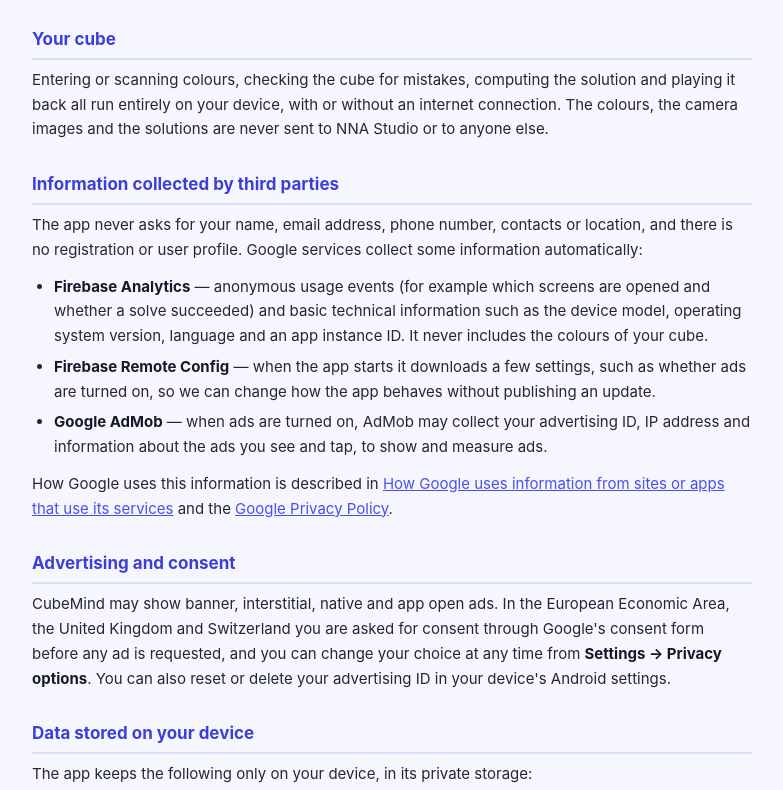
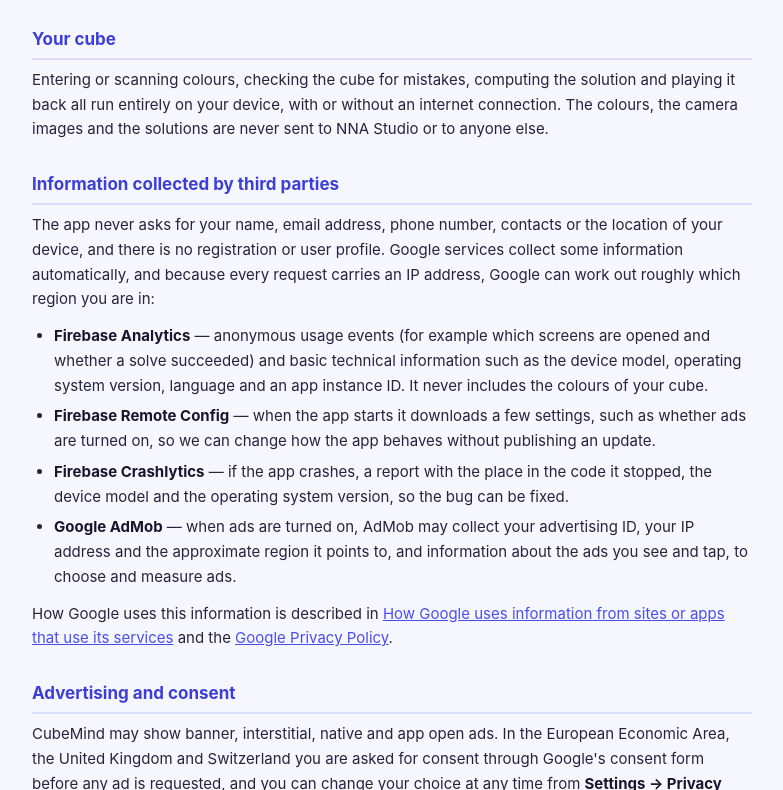
Before and after one commit to anhngocnguyen1034/privacy-policy, a plain HTML site: page cubemind/index.html in a window 1280 px wide. Shown: the part 404-1194 px from the top of the page, without its empty margins (248-1031 px from the left). Drawn offline with Linux system fonts and the light colour scheme.

Commit message:
CubeMind: policy now covers approximate location and crash reports
Keeps the hosted page identical to the one inside the app, which Play's
data safety answers are checked against.

Co-Authored-By: Claude Opus 5 <noreply@anthropic.com>

```diff
--- a/cubemind/index.html
+++ b/cubemind/index.html
@@ -63,8 +63,10 @@
 
 <h2>Information collected by third parties</h2>
 <p>
-  The app never asks for your name, email address, phone number, contacts or location, and there is no
-  registration or user profile. Google services collect some information automatically:
+  The app never asks for your name, email address, phone number, contacts or the location of your
+  device, and there is no registration or user profile. Google services collect some information
+  automatically, and because every request carries an IP address, Google can work out roughly which
+  region you are in:
 </p>
 <ul>
   <li>
@@ -77,8 +79,13 @@
     whether ads are turned on, so we can change how the app behaves without publishing an update.
   </li>
   <li>
+    <strong>Firebase Crashlytics</strong> &mdash; if the app crashes, a report with the place in the code
+    it stopped, the device model and the operating system version, so the bug can be fixed.
+  </li>
+  <li>
     <strong>Google AdMob</strong> &mdash; when ads are turned on, AdMob may collect your advertising ID,
-    IP address and information about the ads you see and tap, to show and measure ads.
+    your IP address and the approximate region it points to, and information about the ads you see and
+    tap, to choose and measure ads.
   </li>
 </ul>
 <p>
```
